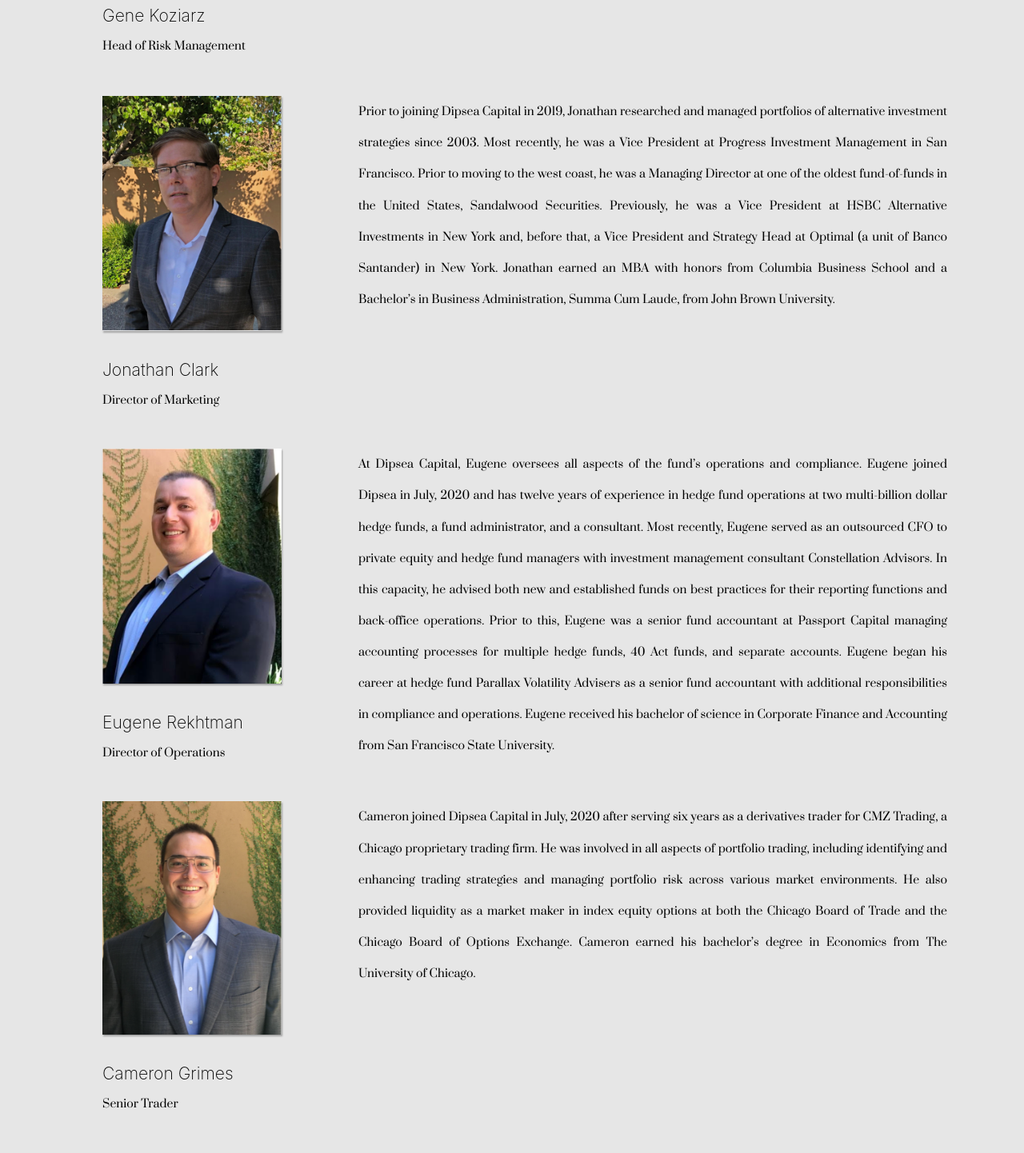
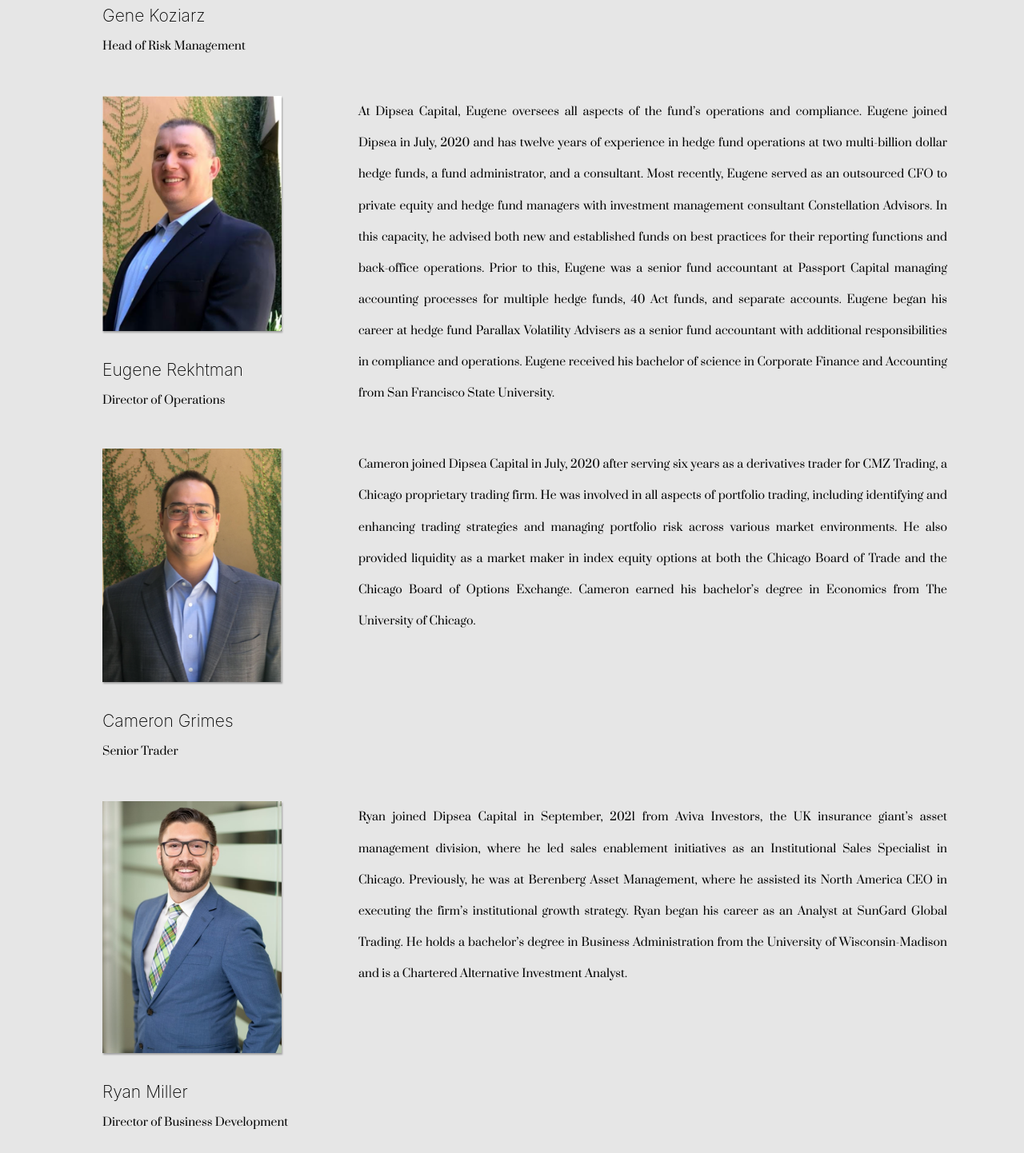
Before and after one commit to christopher-antonio/DipseaCapital-Main-Website, a Next.js app: page /team in a window 1280 px wide. Shown: the part 1280-2722 px from the top of the page at 80% size. Built offline with nearby package versions, Linux system fonts and the light colour scheme.

Commit message:
update team members

```diff
--- a/components/TeamPage/TeamDetails.js
+++ b/components/TeamPage/TeamDetails.js
@@ -81,7 +81,7 @@ export const Employee6 = {
 
 export const Employee7 = {
     name: 'Ryan Miller',
-    position: 'Client Solutions and Business Development',
+    position: 'Director of Business Development',
     desc: `Ryan joined Dipsea Capital in September, 2021 from Aviva Investors, the UK insurance giant’s asset management division, where he led sales
     enablement initiatives as an Institutional Sales Specialist in Chicago. Previously, he was at Berenberg Asset Management, where he assisted its
     North America CEO in executing the firm’s institutional growth strategy.  Ryan began his career as an Analyst at SunGard Global Trading.
--- a/pages/team.js
+++ b/pages/team.js
@@ -40,7 +40,7 @@ const Team = () => {
                 <div className='indy-mem'>
                     <Individual employee={ TeamMember.Employee1 } />
                     <Individual employee={ TeamMember.Employee3 } />
-                    <Individual employee={ TeamMember.Employee4 } />
+                    {/* <Individual employee={ TeamMember.Employee4 } /> */}
                     <Individual employee={ TeamMember.Employee5 } />
                     <Individual employee={ TeamMember.Employee6 } />
                     <Individual employee={ TeamMember.Employee7 } />
```
